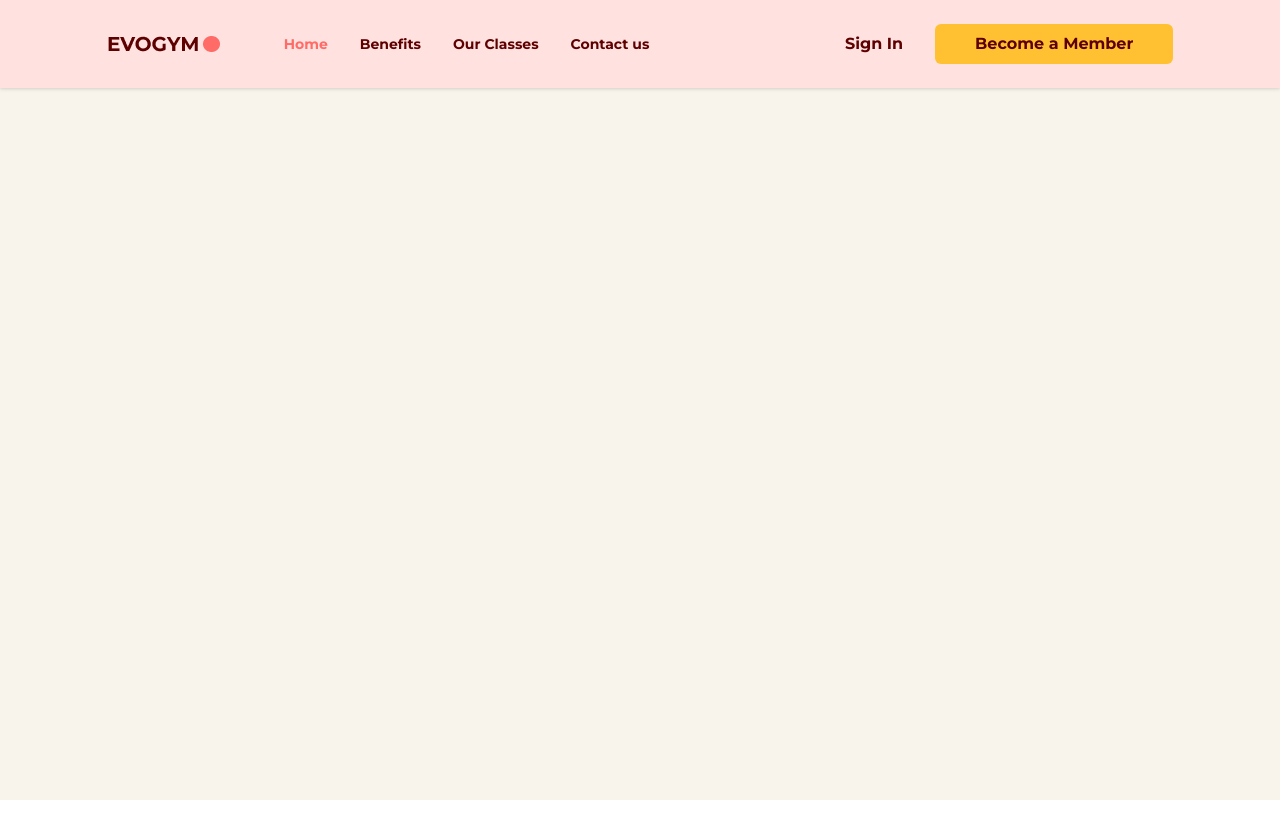
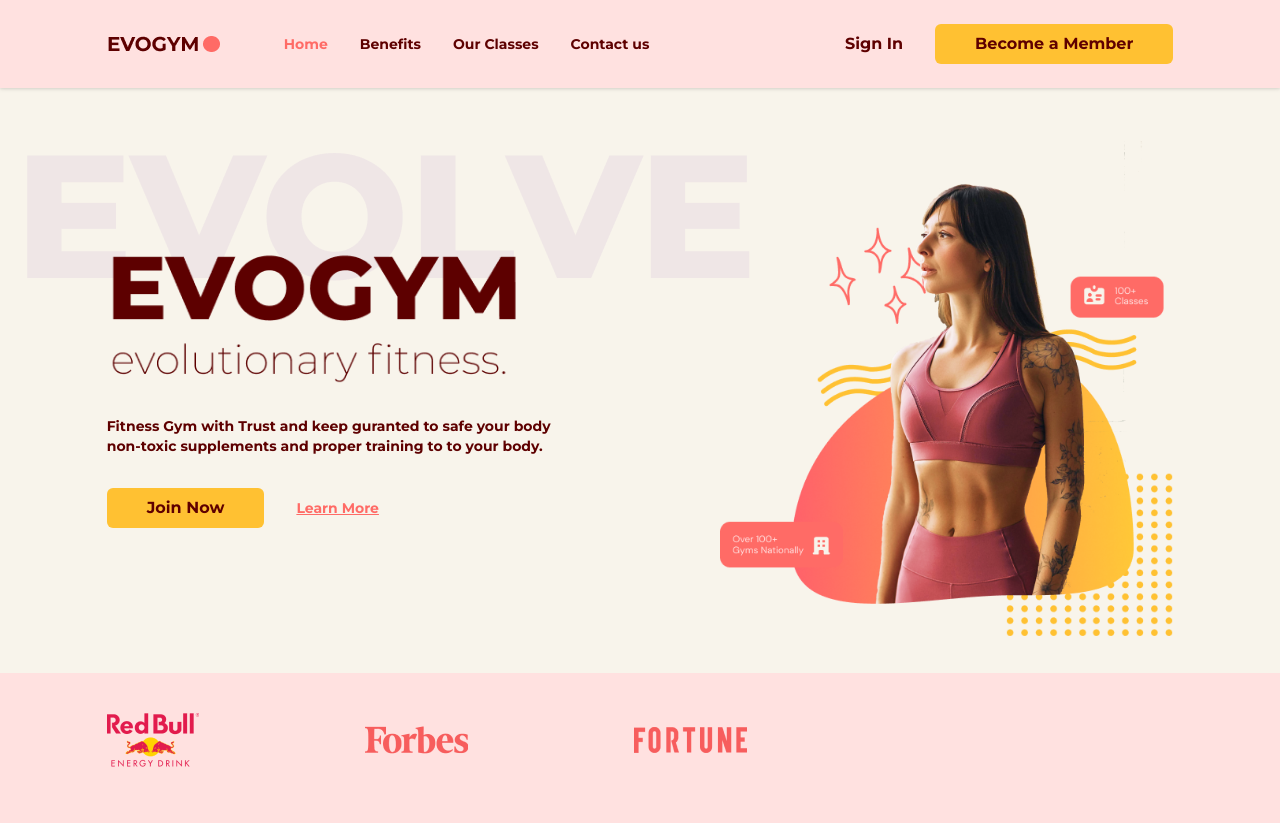
Before and after one commit to prabhattopi/GyM_Typescript_UI, a React (Vite) app: page / in a window 1280 px wide. Before the commit the page ends 800 px from the top, so only its background shows below. Built offline with nearby package versions, Linux system fonts and the light colour scheme.

Commit message:
Home page done

```diff
--- a/src/scences/home/index.tsx
+++ b/src/scences/home/index.tsx
@@ -1,11 +1,96 @@
 import { SelectedPage } from "@/shared/types";
+import useMediaQuery from "@/hooks/useMediaQuery";
+import ActionButton from "@/shared/ActionButton";
+import HomePageText from "@/assets/HomePageText.png";
+import HomePageGraphic from "@/assets/HomePageGraphic.png";
+import SponsorRedBull from "@/assets/SponsorRedBull.png";
+import SponsorForbes from "@/assets/SponsorForbes.png";
+import SponsorFortune from "@/assets/SponsorFortune.png";
+import AnchorLink from "react-anchor-link-smooth-scroll";
+import { motion } from "framer-motion";
 
 type Props = {
   setSelectedPage: (value: SelectedPage) => void;
 };
 
 const Home = ({ setSelectedPage }: Props) => {
-  return <div>Home</div>;
+  const isAboveMediumScreens = useMediaQuery("(min-width:1060px)");
+
+  return (
+    <section id="home" className="gap-16 bg-gray-20 py-10 md:h-full md:pb-0">
+      {/* Images */}
+      <motion.div
+      className="md:flex mx-auto w-5/6 items-center justify-center md:h-5/6"
+      onViewportEnter={()=>setSelectedPage(SelectedPage.Home)}
+      >
+        {/* Main Header */}
+        <div className="z-10 mt-32 md:basis-3/5">
+          {/* try to use default basis work like width but extra functionality */}
+          {/* Headings */}
+          <motion.div
+            className="md:-mt-20"
+            initial="hidden"
+            whileInView="visible"
+            viewport={{ once: true, amount: 0.5 }}
+            transition={{ duration: 0.5 }}
+            variants={{
+              hidden: { opacity: 0, x: -50 },
+              visible: { opacity: 1, x: 0 },
+            }}
+          >
+            <div className="relative">
+              <div className="before:absolute before:-left-20 before:z-[-1] before:-top-20 md:before:content-evolvetext">
+                <img alt="homepage-text" src={HomePageText} />
+              </div>
+            </div>
+            <p className="mt-8 text-sm">
+              Fitness Gym with Trust and keep guranted to safe your body
+              non-toxic supplements and proper training to to your body.
+            </p>
+          </motion.div>
+          {/* Actions */}
+          <motion.div
+            className="mt-8 flex items-center gap-8"
+            initial="hidden"
+            whileInView="visible"
+            viewport={{ once: true, amount: 0.5 }}
+            transition={{ delay: 0.2, duration: 0.5 }}
+            variants={{
+              hidden: { opacity: 0, x: -50 },
+              visible: { opacity: 1, x: 0 },
+            }}
+          >
+            <ActionButton setSelectedPage={setSelectedPage}>
+              Join Now
+            </ActionButton>
+            <AnchorLink
+              className="text-sm font-bold text-primary-500 underline hover:text-secondary-500"
+              onClick={() => setSelectedPage(SelectedPage.ContactUs)}
+              href={`#${SelectedPage.ContactUs}`}
+            >
+              <p>Learn More</p>
+            </AnchorLink>
+          </motion.div>
+        </div>
+        {/* Images */}
+        <div className="flex basis-3/5 justify-center md:z-10 md:ml-40 md:mt-16 md:justify-items-end">
+          <img alt="HomePageGraphics" src={HomePageGraphic} />
+        </div>
+      </motion.div>
+      {/* sponsor visible in bigger screen */}
+      {isAboveMediumScreens && (
+        <div className="h-[150px] w-full bg-primary-100 py-10">
+          <div className="mx-auto w-5/6">
+            <div className="flex w-3/5 items-center justify-between gap-8">
+              <img alt="SponsorsRedBull" src={SponsorRedBull} />
+              <img alt="forbes-sponsor" src={SponsorForbes} />
+              <img alt="fortune-sponsor" src={SponsorFortune} />
+            </div>
+          </div>
+        </div>
+      )}
+    </section>
+  );
 };
 
 export default Home;
```
